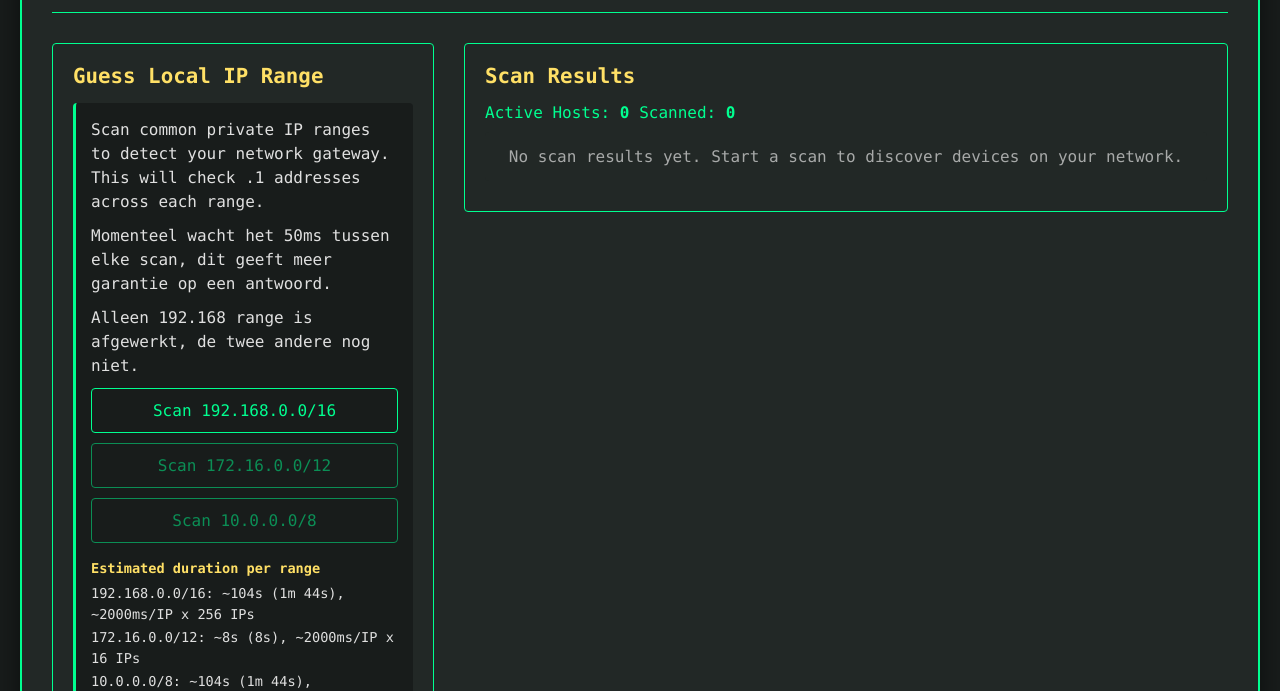
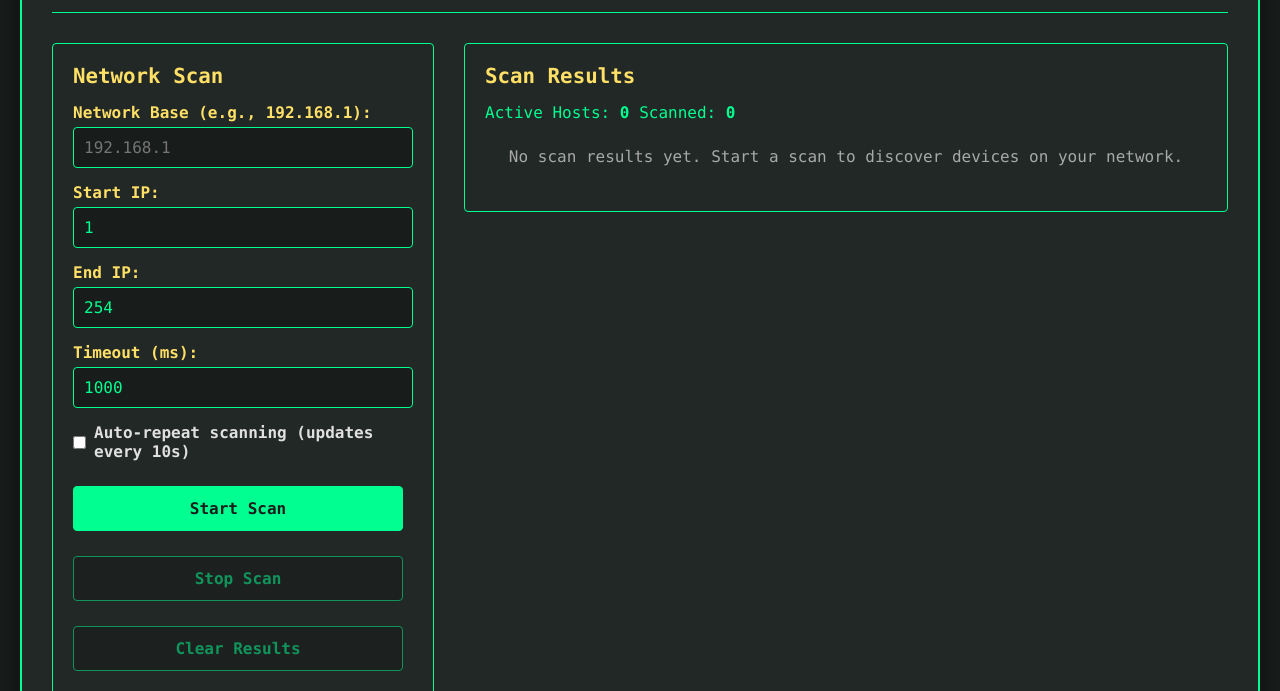
Before and after one commit to Compyra/scan.lebon.info, a plain HTML site: page index.html in a window 1280 px wide. Shown: the part 93-784 px from the top of the page. Drawn offline with Linux system fonts and the light colour scheme.

Commit message:
Hiding the "Guess Local IP Ranges" this takes too much time and is not very useful

```diff
--- a/index.html
+++ b/index.html
@@ -56,7 +56,7 @@
 
         <div class="main-layout">
             <div class="left-panel">
-                <div class="section">
+                <div class="section" style="display: none;">
                     <h2>Guess Local IP Range</h2>
                     <div class="info-box">
                         <p class="info-text">Scan common private IP ranges to detect your network gateway. This will check .1 addresses across each range.</p>
```
